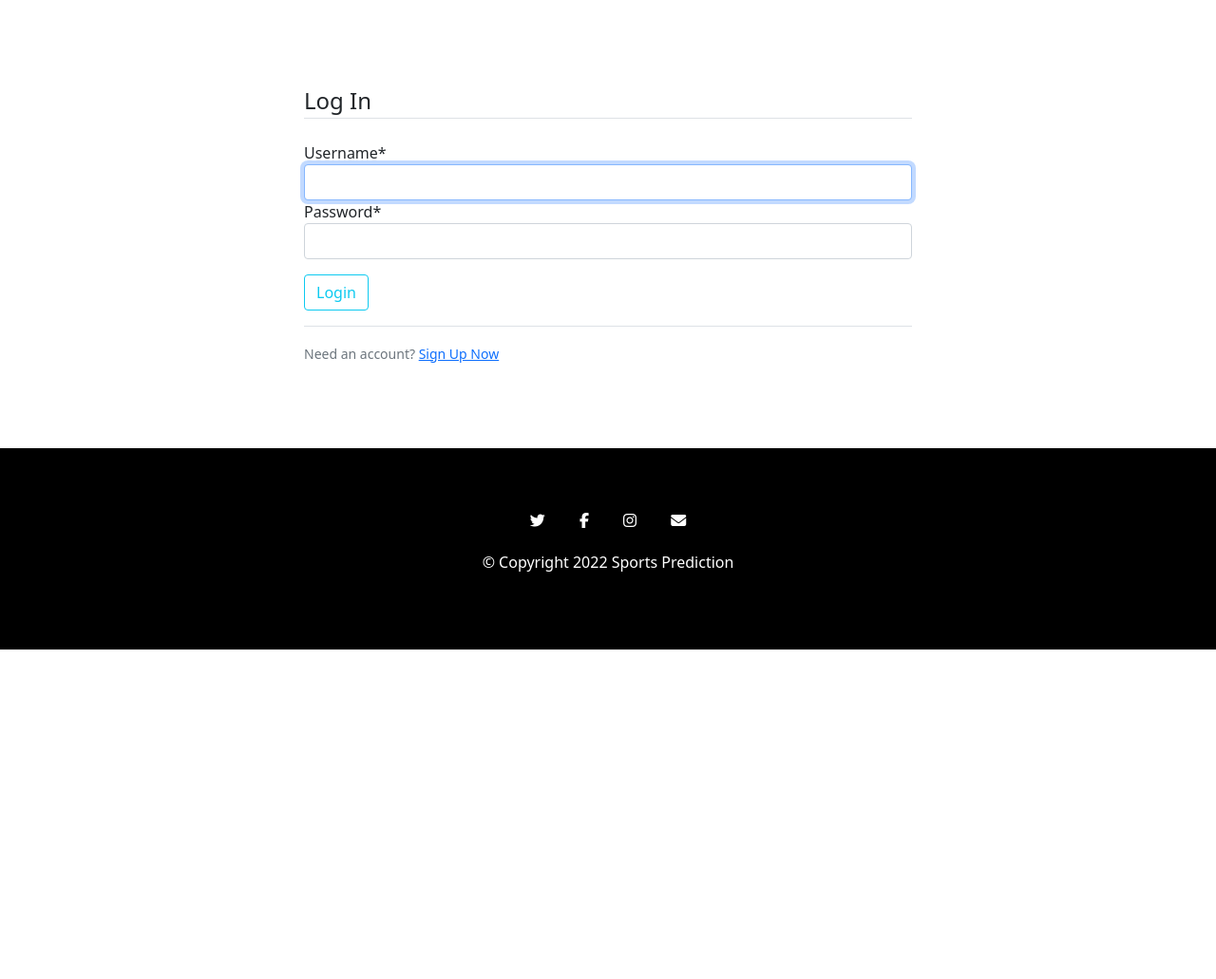
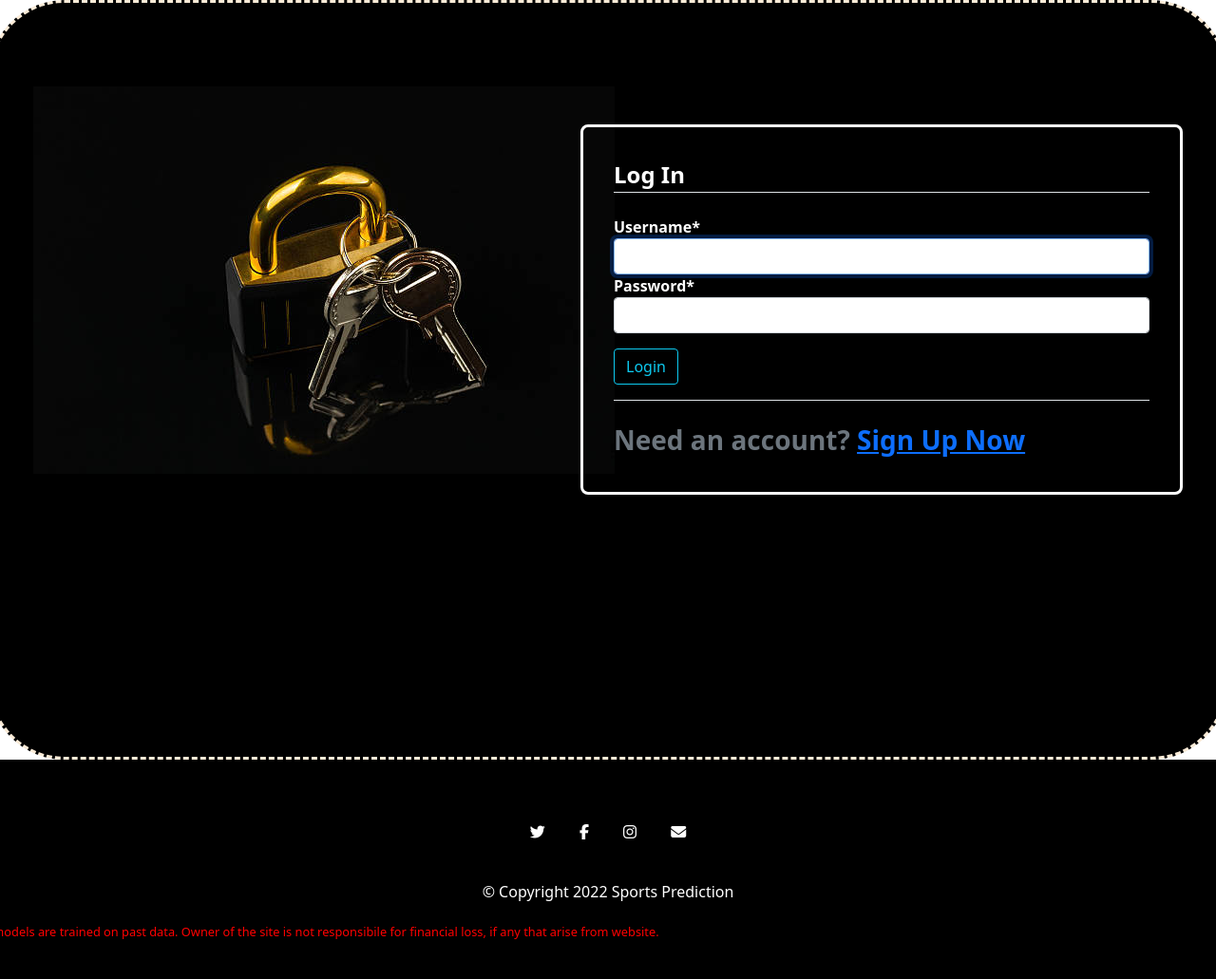
Before and after one commit to prathamesh168/Sports-Prediction-PBL-project, a Django app: page /login/ in a window 1280 px wide. Shown: the part 90-1121 px from the top of the page at 95% size. Before the commit the page ends 774 px from the top, so only its background shows below. Run offline with Django 4.2, Linux system fonts and the light colour scheme; some libraries are stand-ins or nearby versions.

Commit message:
version 2

```diff
--- a/PredictionWebsite/website_main/user/templates/user/login.html
+++ b/PredictionWebsite/website_main/user/templates/user/login.html
@@ -1,8 +1,12 @@
 {% extends 'webapp/base2.html' %}
 {% load crispy_forms_tags %}
 {% block content %}
+<div class="row" >
+<div class="logincontainer"  style="color:white">
     <div class="content-section register-login-div" >
-        {% if messages %}
+        <img class="login-img" src="../../../static/webapp/base2/lock-key2.jpg" alt="">
+        <div class="logininnercontainer " style="font-weight: 700">
+            {% if messages %}
             {% for message in messages %}
                 <div class="container-fluid alert alert-{{ message.tags }} alert-div">
                     {{ message }}
@@ -18,19 +22,26 @@
                 {{ form|crispy }}
             </fieldset>
 
-            <div class="form-group sign-up-btn-div">
+            <div class="form-group sign-up-btn-div" >
                 <button class="btn btn-outline-info" type="submit">
                     Login
                 </button>
             </div>
 
         </form>
-
+       <div class="needacc">
         <div class="border-top pt-3">
             <small class="text-muted">
                 Need an account? <a class="ml-2" href="{% url 'register' %}">Sign Up Now</a>
             </small>
         </div>
+       </div>
+
+        </div>
+
 
     </div>
+</div>
+
+</div>
 {% endblock content %}
--- a/PredictionWebsite/website_main/webapp/static/webapp/base2/main.css
+++ b/PredictionWebsite/website_main/webapp/static/webapp/base2/main.css
@@ -165,3 +165,85 @@ th:first-of-type:last-of-type {
 .footer-p {
     color: white;
 }
+
+
+/* Login */
+ .logininnercontainer{
+
+    border-style:solid;
+    border-radius: 0.5rem;
+    border-color: white;
+    padding: 2rem;
+    position: relative;
+    bottom: 23rem;
+    left:18rem;
+}
+.logincontainer{
+
+    background-color: black;
+    border-color: antiquewhite;
+    border-style:dashed;
+    border-radius: 5rem;
+    bottom: 0rem;
+     height:100vh;
+     overflow-y: hidden;
+}
+.login-img
+{
+    left:-18rem;
+    position: relative;
+    /* top: 12rem; */
+}
+.needacc{
+    font-size: 2rem;
+    font-weight: 700;
+}
+
+/*Register Page*/
+.regclass{
+    position: relative;
+    bottom:10rem;
+}
+.reg-img{
+
+    width:100%;
+    margin-bottom: -55rem;
+}
+.registercontainer{
+    overflow-y: hidden;
+}
+
+/*Match Predcition*/
+.resultcontainer{
+    border-style:double;
+    border-color: gold;
+    padding:5rem;
+    border-radius: 2rem;
+}
+.result{
+  color:darkblue;
+  font-size: 2rem;
+  font-weight: 500;
+}
+.actualresult{
+    color:maroon;
+  font-size: 2rem;
+  font-weight: 900;
+}
+.discl{
+    color:red;
+    font-size: 0.8rem;
+    position: relative;
+    top:4rem;
+    right:20rem;
+}
+
+/*Predcit*/
+
+.prediccontainer{
+    background-color:black;
+    border-color:lightseagreen;
+    border-style:solid;
+
+
+}
--- a/PredictionWebsite/website_main/webapp/static/webapp/info/AboutUs.css
+++ b/PredictionWebsite/website_main/webapp/static/webapp/info/AboutUs.css
@@ -181,6 +181,7 @@ html,body{
              margin:0;
              /* margin-bottom: 10rem; */
          }
+
          .typewriterh1,.typewriterh2 {
            color: rgb(250, 250, 250);
            font-family: monospace;
@@ -273,7 +274,7 @@ html,body{
 
         }
      }
-     .container
+     .maincontainer2
      {
          background-color: black;
      }
--- a/PredictionWebsite/website_main/webapp/static/webapp/info/cards.css
+++ b/PredictionWebsite/website_main/webapp/static/webapp/info/cards.css
@@ -232,7 +232,7 @@
   align-items: center;
   flex-wrap: wrap;
   padding: 40px 0;
-  margin-left: 15rem;
+  /* margin-left: 15rem; */
 }
 
 .cardcontainer .box
--- a/PredictionWebsite/website_main/webapp/templates/webapp/base2.html
+++ b/PredictionWebsite/website_main/webapp/templates/webapp/base2.html
@@ -109,6 +109,7 @@
             <i class="fab fa-facebook-f footer-icon"></i>
             <i class="fab fa-instagram footer-icon"></i>
             <i class="fas fa-envelope footer-icon"></i>
+            <div class="discl">*These models are trained on  past data. Owner of the site  is not responsibile for financial loss, if any that arise from website.</div>
             <p class="footer-p">© Copyright 2022 Sports Prediction</p>
         </div>
     </footer>
```
Also changed, not shown: PredictionWebsite/website_main/user/forms.py (+140 -0 lines), PredictionWebsite/website_main/user/templates/user/match_prediction_form.html (+19 -6 lines), PredictionWebsite/website_main/user/templates/user/register.html (+6 -1 lines), PredictionWebsite/website_main/user/views.py (+25 -1 lines), PredictionWebsite/website_main/webapp/templates/webapp/info/info.html (+4 -4 lines), PredictionWebsite/website_main/webapp/views.py (+41 -2 lines), PredictionWebsite/website_main/webapp/static/webapp/base2/lock-key.jpg (added), PredictionWebsite/website_main/webapp/static/webapp/base2/lock-key2.jpg (added), PredictionWebsite/website_main/webapp/static/webapp/base2/qmark2.jpg (added), PredictionWebsite/website_main/webapp/static/webapp/base2/regis-page (2).jpg (added), PredictionWebsite/website_main/webapp/static/webapp/base2/regis-page.jpg (added), PredictionWebsite/website_main/webapp/static/webapp/home/new.jpg (added).
